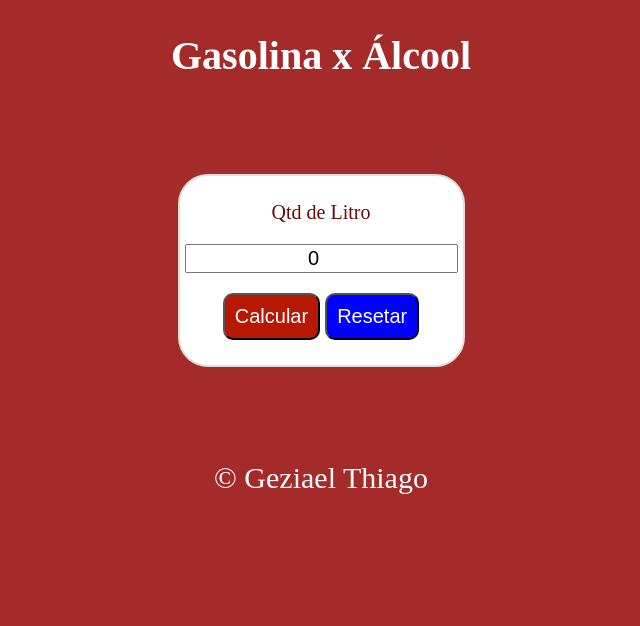
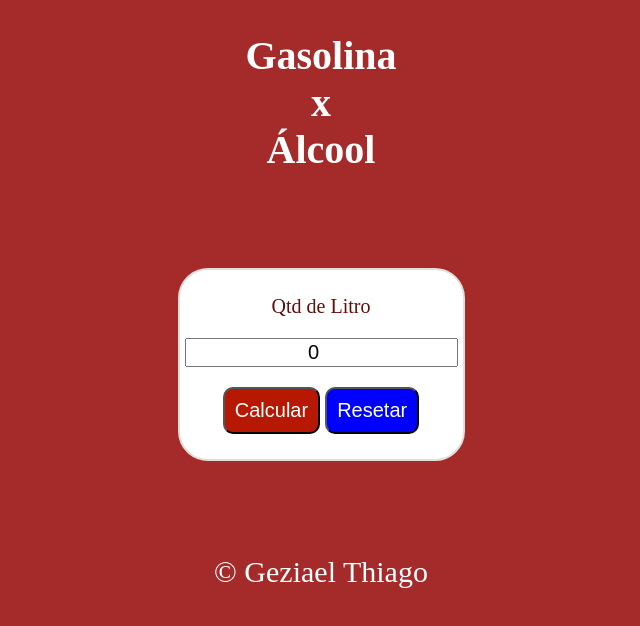
Before and after one commit to GeziaelThiagoPaes/gasolinaXalcool, a plain HTML site: page index.html in a window 1280 px wide. Shown: the whole page, without its empty margins (319-959 px from the left). Drawn offline with Linux system fonts and the light colour scheme.

Commit message:
Add files via upload

```diff
--- a/index.html
+++ b/index.html
@@ -10,7 +10,7 @@
 <body>
     <header id="cabecalho">
 
-            <h1>Gasolina x Álcool</h1>
+            <h1>Gasolina <br>x<br> Álcool</h1>
     </header>
     <section>
         <div id="container">
```
